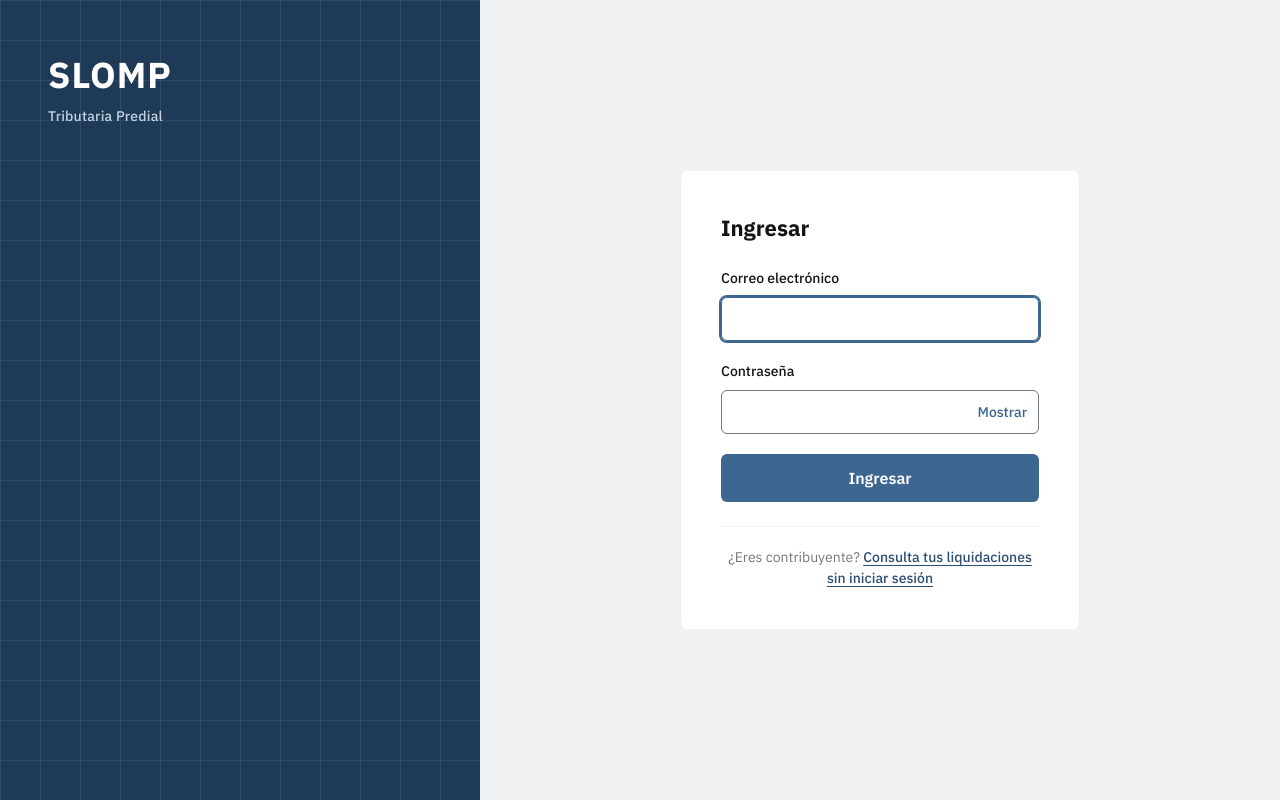
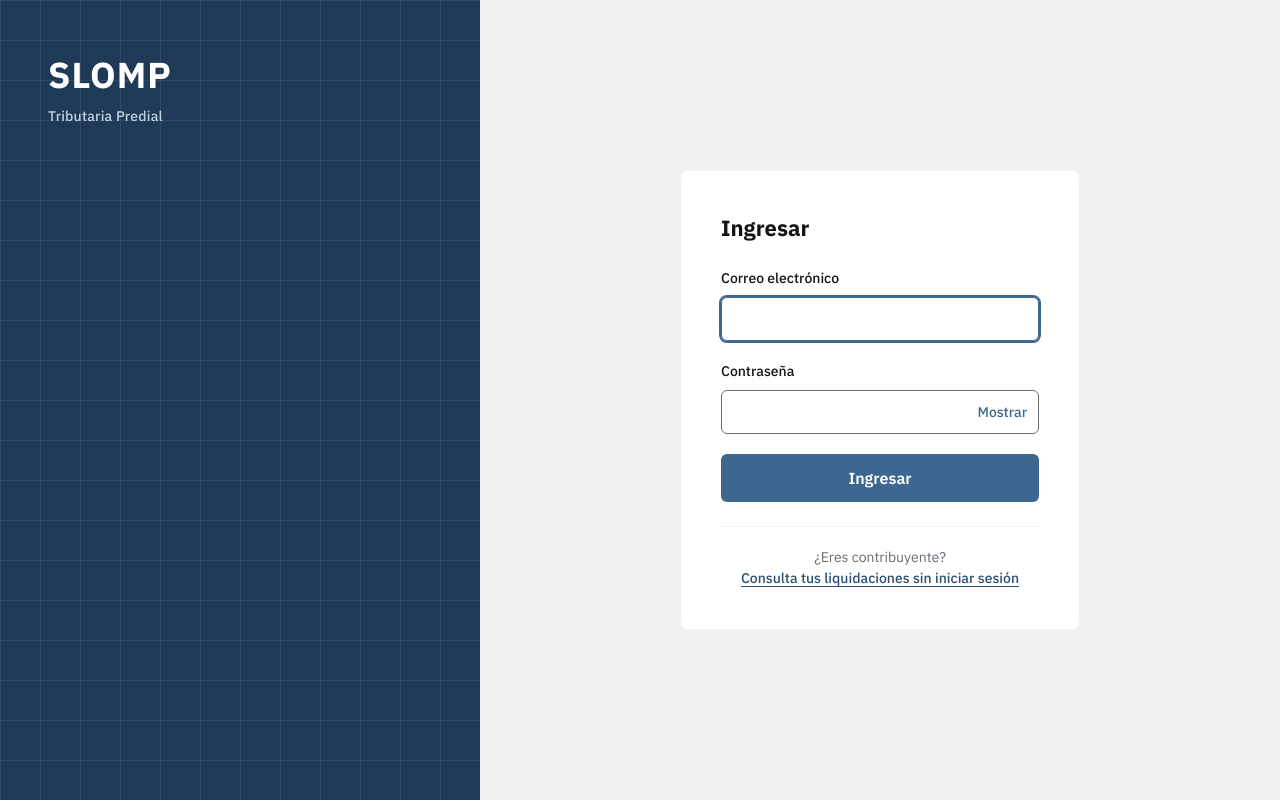
Before and after one commit to sunflowerjuan/SLOMP, a React (Vite) app in the folder apps/frontend/: page / in a window 1280 px wide. Built offline with nearby package versions, Linux system fonts and the light colour scheme; no server answers.

Commit message:
fix(frontend): 16px inputs, gated hover, AA muted text and 44px touch targets (SL-103)

```diff
--- a/apps/frontend/src/components/layout/AdminLayout.css
+++ b/apps/frontend/src/components/layout/AdminLayout.css
@@ -52,6 +52,9 @@
 .admin-layout__brand-button {
   display: flex;
   align-items: center;
+  justify-content: center;
+  min-width: var(--tap-size);
+  min-height: var(--tap-size);
   gap: var(--space-12);
   padding: 0;
   border: 0;
--- a/apps/frontend/src/components/ui/Button.css
+++ b/apps/frontend/src/components/ui/Button.css
@@ -48,8 +48,18 @@
   color: var(--semantic-on-primary);
 }
 
-.ui-button--primary:hover:not(:disabled) {
-  background-color: var(--semantic-primary-hover);
+@media (hover: hover) and (pointer: fine) {
+  .ui-button--primary:hover:not(:disabled) {
+    background-color: var(--semantic-primary-hover);
+  }
+
+  .ui-button--secondary:hover:not(:disabled) {
+    background-color: var(--tinta-50);
+  }
+
+  .ui-button--danger:hover:not(:disabled) {
+    background-color: var(--semantic-danger-hover);
+  }
 }
 
 .ui-button--primary:active:not(:disabled) {
@@ -62,16 +72,11 @@
   color: var(--semantic-primary-hover);
 }
 
-.ui-button--secondary:hover:not(:disabled) {
-  background-color: var(--tinta-50);
-}
-
 .ui-button--danger {
   background-color: var(--semantic-danger);
   color: var(--semantic-on-primary);
 }
 
-.ui-button--danger:hover:not(:disabled),
 .ui-button--danger:active:not(:disabled) {
   background-color: var(--semantic-danger-hover);
 }
--- a/apps/frontend/src/components/ui/Input.css
+++ b/apps/frontend/src/components/ui/Input.css
@@ -22,7 +22,8 @@
   height: 44px;
   padding: 0 var(--space-16);
   font-family: var(--font-sans);
-  font-size: var(--text-sm);
+  /* 16px: below that, iOS zooms the page when the input gets focus. */
+  font-size: var(--text-md);
   color: var(--semantic-text);
   background-color: var(--semantic-surface);
   border: 1px solid var(--grafito-500);
@@ -64,8 +65,10 @@
   cursor: pointer;
 }
 
-.ui-input-toggle:hover {
-  color: var(--tinta-600);
+@media (hover: hover) and (pointer: fine) {
+  .ui-input-toggle:hover {
+    color: var(--tinta-600);
+  }
 }
 
 .ui-input-error {
--- a/apps/frontend/src/pages/Login/LoginPage.css
+++ b/apps/frontend/src/pages/Login/LoginPage.css
@@ -95,10 +95,10 @@
   font-weight: 500;
   text-decoration: underline;
   text-underline-offset: 3px;
-}
-
-.login-page__public-link a:hover {
-  color: var(--semantic-primary-hover);
+  /* Touch target of 44px without moving the text around it. */
+  display: inline-block;
+  padding-block: var(--space-12);
+  margin-block: calc(var(--space-12) * -1);
 }
 
 @media (max-width: 768px) {
--- a/apps/frontend/src/styles/tokens.css
+++ b/apps/frontend/src/styles/tokens.css
@@ -9,7 +9,7 @@
   /* Grafito */
   --grafito-100: #f0f1f2;
   --grafito-400: #9da1a8;
-  --grafito-500: #74787f;
+  --grafito-500: #686c73;
   --grafito-900: #131417;
 
   /* Alerta */
```
